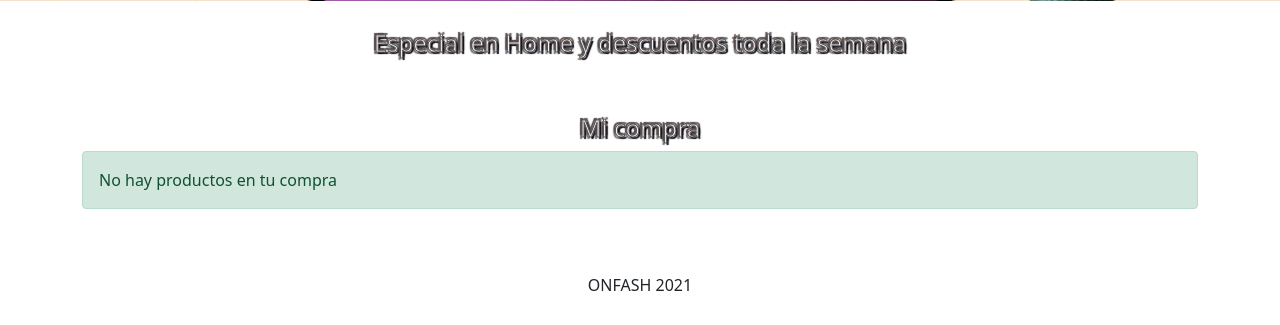
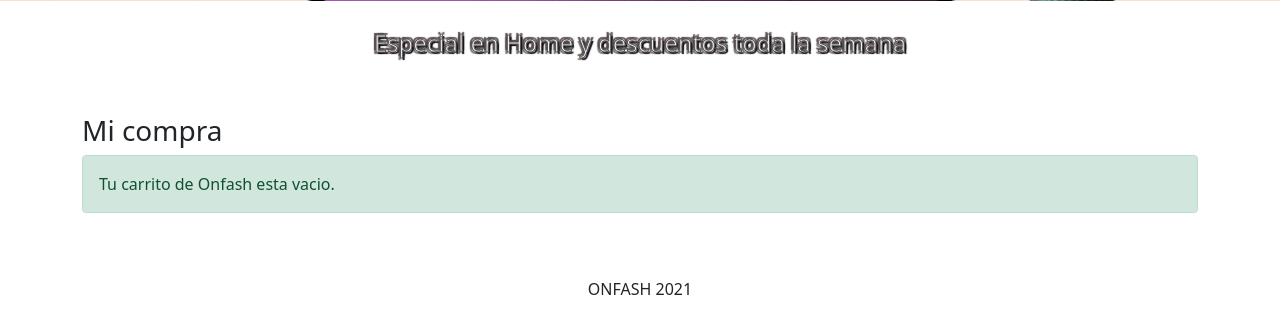
Before and after one commit to sola-11/tiendaonline, a PHP site: page /mostrarcarrito.php in a window 1280 px wide. Shown: the part 499-824 px from the top of the page. Before the commit the page ends 790 px from the top, so only its background shows below. Run offline with PHP 8.4, Linux system fonts and the light colour scheme.

Commit message:
Insertando el carrito

```diff
--- a/mostrarcarrito.php
+++ b/mostrarcarrito.php
@@ -5,7 +5,7 @@ include 'templates/cabecera.php';
 ?>
 
 <br>
-<h4>Mi compra</h4>
+<h3>Mi compra</h3>
 <?php if(!empty ($_SESSION['CARRITO'])) { ?>
 
 
@@ -91,7 +91,7 @@ Proceder a pagar >>
 </table>
 <?php }else {?>
 <div class="alert alert-success " >
-No hay productos en tu compra
+Tu carrito de Onfash esta vacio.
 </div>
 <?php } ?>
 <?php include 'templates/pie.php'; ?>
```
